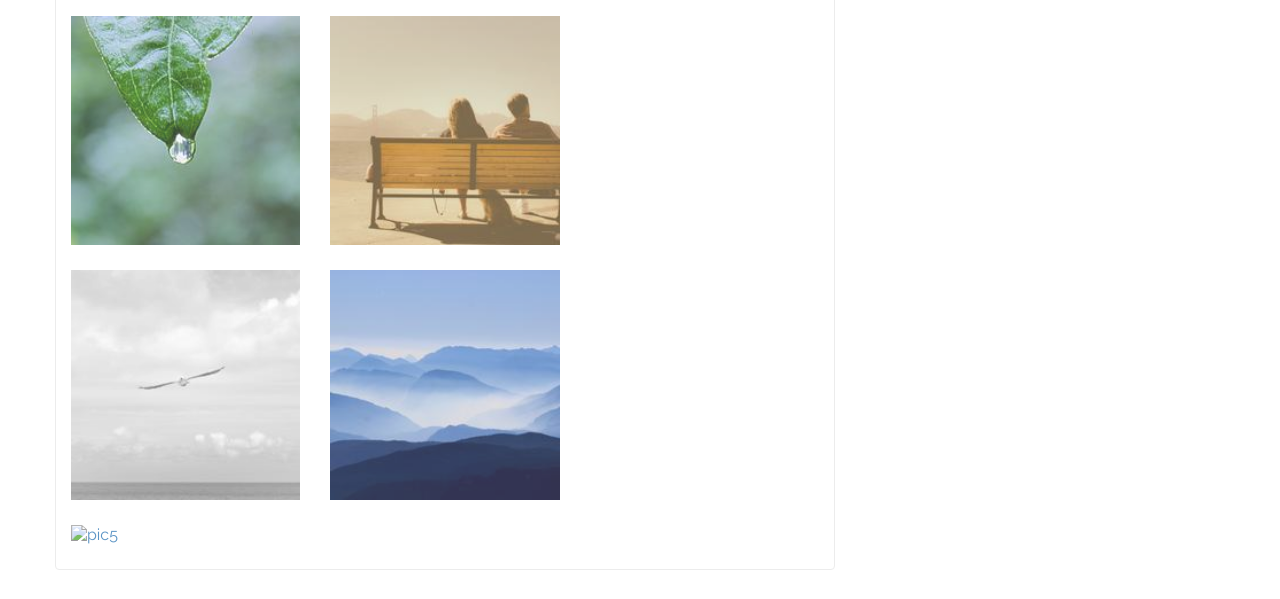
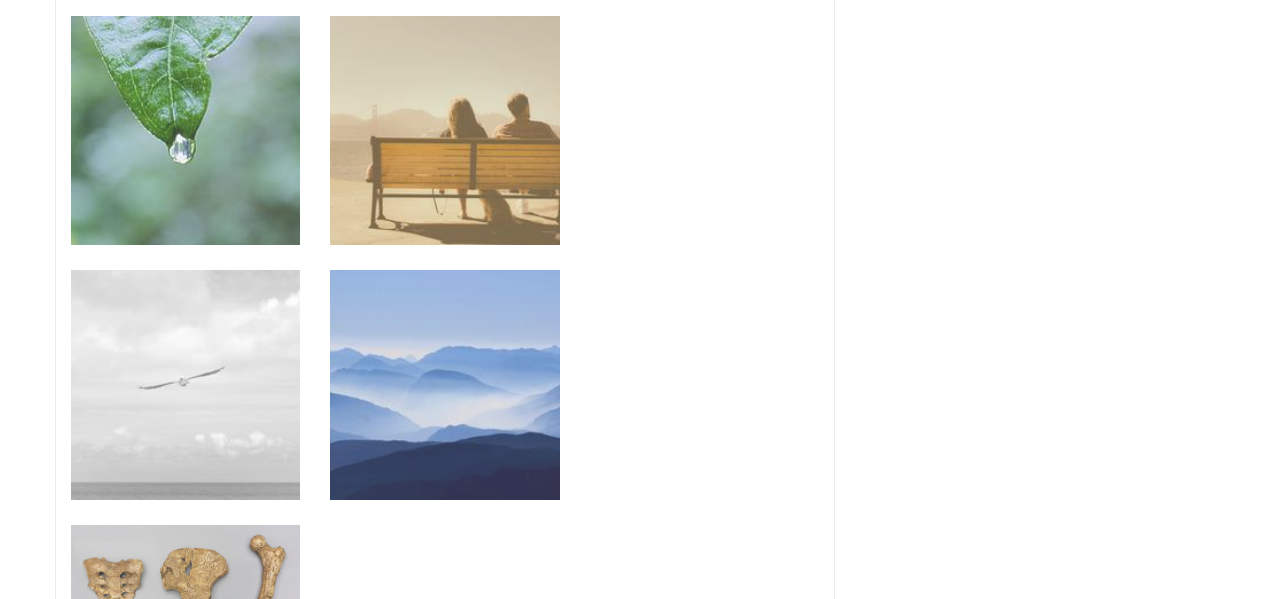
Before and after one commit to abdurezakMussa/final_Bootstrap_basicportfolio, a plain HTML site: page portfolio.html in a window 1280 px wide. Shown: the part 201-800 px from the top of the page. Drawn offline with nearby package versions, Linux system fonts and the light colour scheme.

Commit message:
check the link

```diff
--- a/portfolio.html
+++ b/portfolio.html
@@ -101,7 +101,7 @@
         <div class="row">
           <div class="col-md-4">
             <div class="work">
-              <a href="#"><img src="assets/Images/pic5.jpg" class="img-responsive" alt="pic5">
+              <a href="#"><img src="Assets/Images/lucy.jpg" class="img-responsive" alt="pic5">
                          </a>
             </div>
           </div>
```
